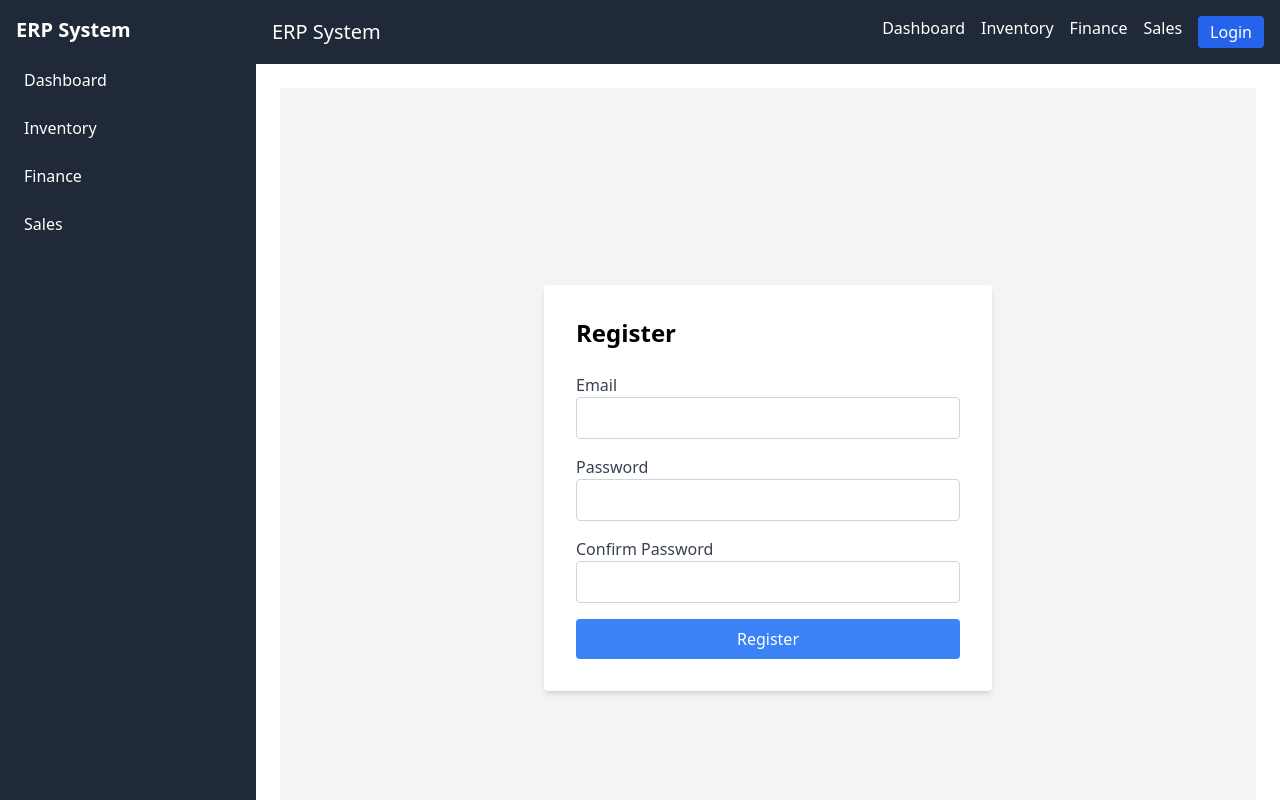
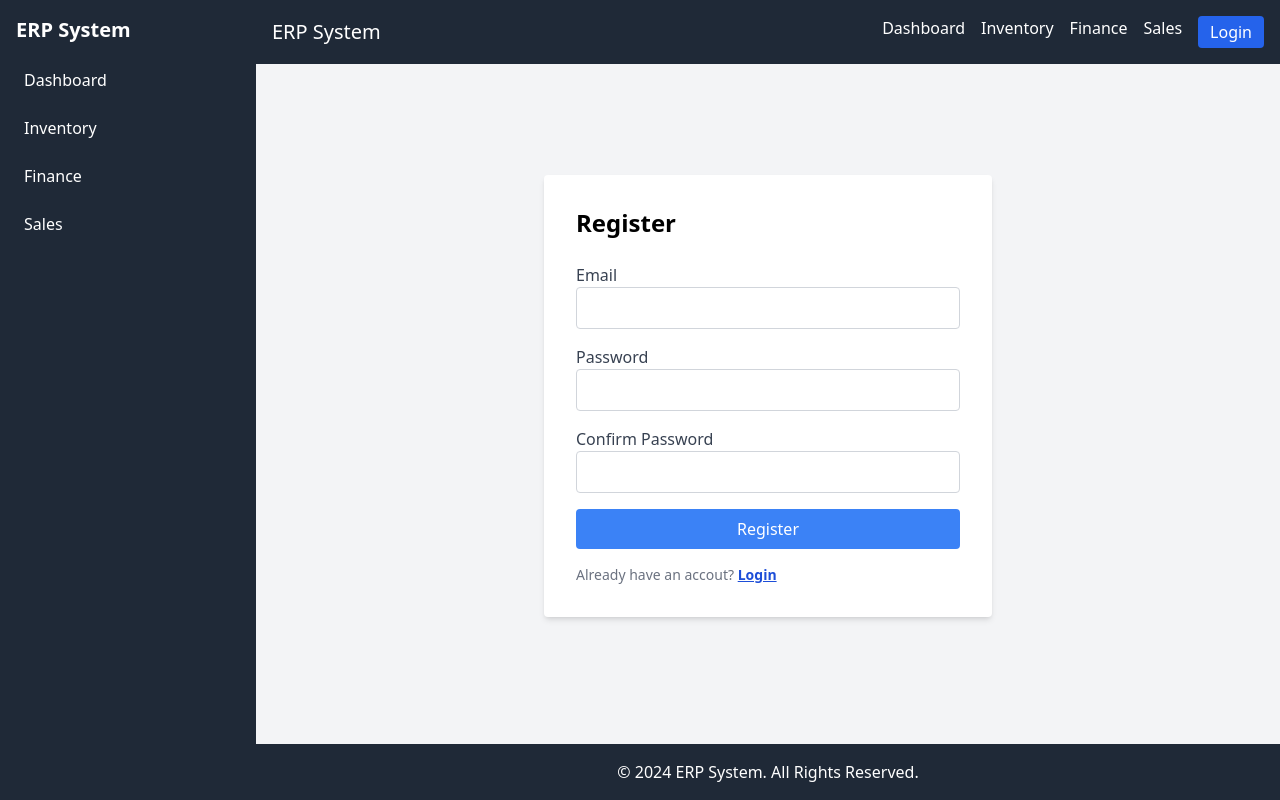
Before and after one commit to AshrafSayed2202/sprints-erp, a React (Create React App) app: page /register in a window 1280 px wide. Shown: the top 800 px of the page. Built offline with nearby package versions, Linux system fonts and the light colour scheme.

Commit message:
fix main style + and navigation between Login and Register

```diff
--- a/src/App.js
+++ b/src/App.js
@@ -19,7 +19,7 @@ const App = () => {
           <Sidebar />
           <div className="flex-1 justify-between flex flex-col">
             <Navbar />
-            <main className="p-6 h-full">
+            <main className="p-6 h-full bg-gray-100 pb-10">
               <Routes>
                 <Route path="/login" element={<LoginPage />} />
                 <Route path="/register" element={<RegisterPage />} />
--- a/src/components/Common/Footer.jsx
+++ b/src/components/Common/Footer.jsx
@@ -2,7 +2,7 @@ import React from 'react';
 
 const Footer = () => {
     return (
-        <footer className="bg-gray-800 p-4 mt-10">
+        <footer className="bg-gray-800 p-4">
             <div className="container mx-auto text-center text-white">
                 &copy; {new Date().getFullYear()} ERP System. All Rights Reserved.
             </div>
--- a/src/pages/LoginPage.jsx
+++ b/src/pages/LoginPage.jsx
@@ -1,7 +1,7 @@
 import React from 'react';
 import { Formik, Form, Field, ErrorMessage } from 'formik';
 import * as Yup from 'yup';
-import { useNavigate } from 'react-router-dom';
+import { Link, useNavigate } from 'react-router-dom';
 import AuthContext from '../contexts/AuthContext';
 
 const LoginPage = () => {
@@ -61,6 +61,9 @@ const LoginPage = () => {
                         >
                             Login
                         </button>
+                        <p className='mt-4 text-sm text-gray-500'>
+                            Don't have an accout yet? <Link to='/register' className='text-blue-700 underline font-semibold'> Register</Link>
+                        </p>
                     </Form>
                 </Formik>
             </div>
--- a/src/pages/RegisterPage.jsx
+++ b/src/pages/RegisterPage.jsx
@@ -1,7 +1,7 @@
 import React from 'react';
 import { Formik, Form, Field, ErrorMessage } from 'formik';
 import * as Yup from 'yup';
-import { useNavigate } from 'react-router-dom';
+import { Link, useNavigate } from 'react-router-dom';
 import AuthContext from '../contexts/AuthContext';
 
 const RegisterPage = () => {
@@ -30,7 +30,7 @@ const RegisterPage = () => {
     };
 
     return (
-        <div className="flex justify-center items-center min-h-screen bg-gray-100">
+        <div className="flex justify-center items-center h-full">
             <div className="w-full max-w-md p-8 bg-white shadow-md rounded">
                 <h2 className="text-2xl font-bold mb-6">Register</h2>
                 <Formik
@@ -75,6 +75,9 @@ const RegisterPage = () => {
                         >
                             Register
                         </button>
+                        <p className='mt-4 text-sm text-gray-500'>
+                            Already have an accout? <Link to='/login' className='text-blue-700 underline font-semibold'> Login</Link>
+                        </p>
                     </Form>
                 </Formik>
             </div>
```
